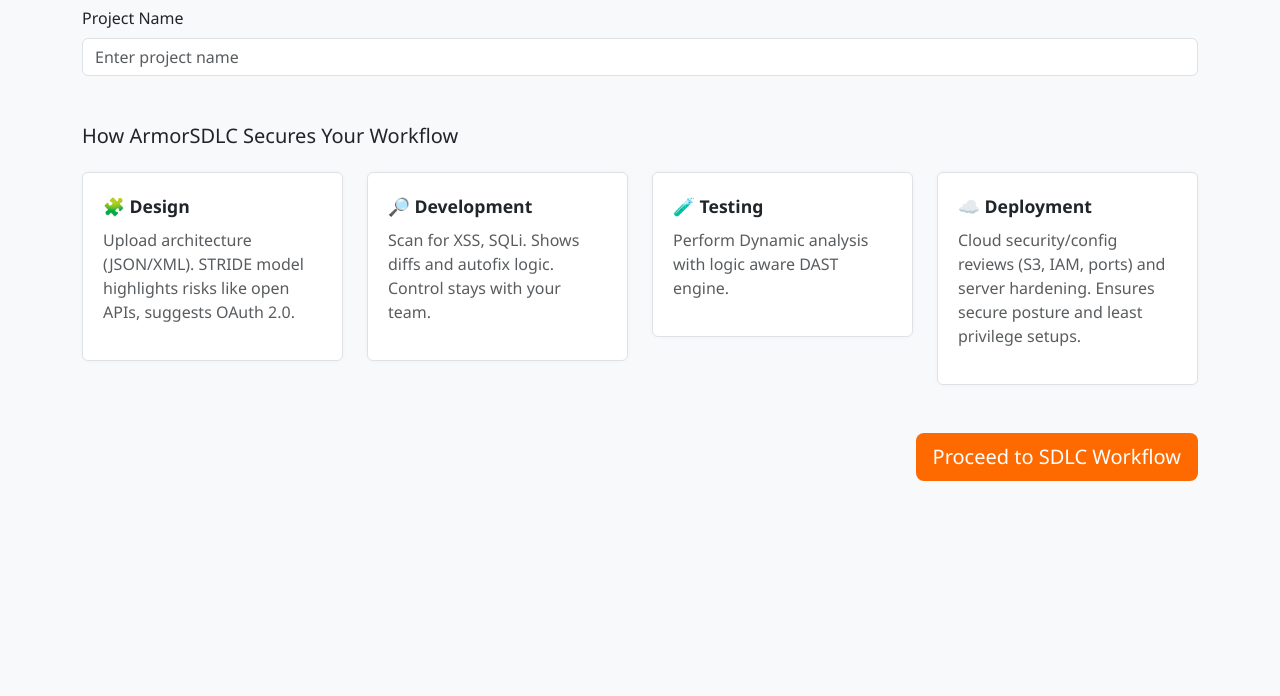
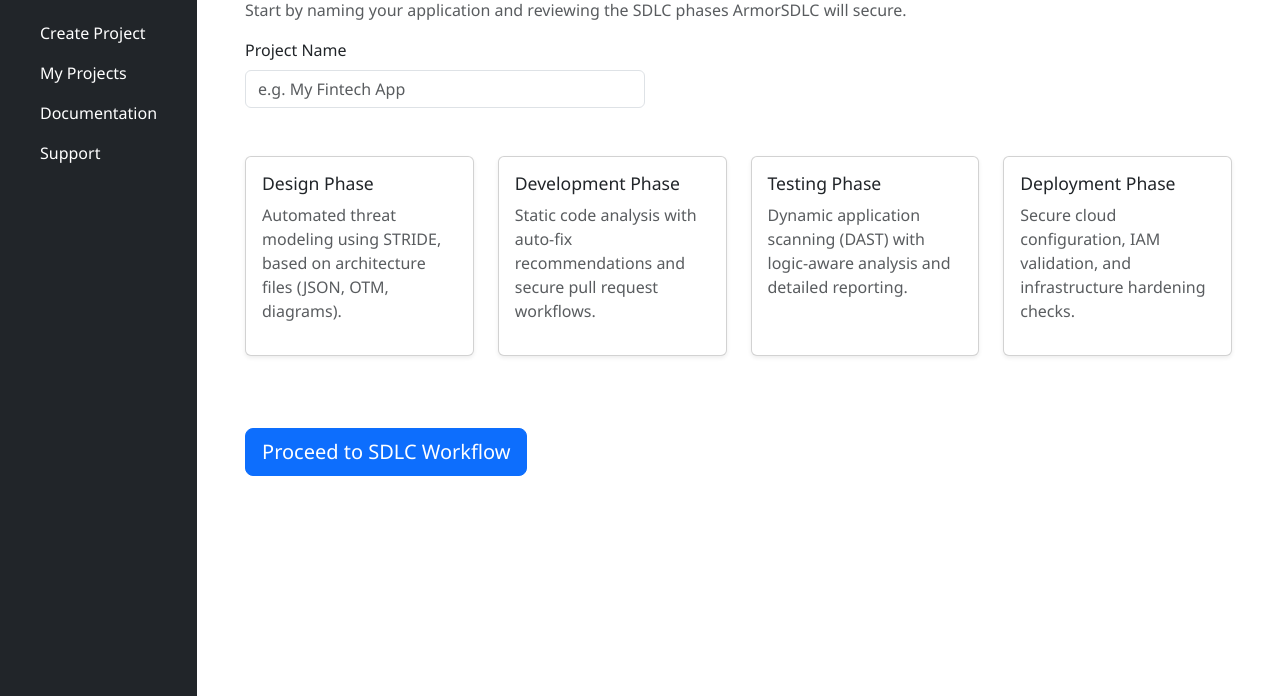
Before and after one commit to ViNi0608/armorsdlc, a plain HTML site: page prototype/03_create_project.html in a window 1280 px wide. Shown: the part 104-800 px from the top of the page. Drawn offline with nearby package versions, Linux system fonts and the light colour scheme.

Commit message:
03_create_project.html

```diff
--- a/prototype/03_create_project.html
+++ b/prototype/03_create_project.html
@@ -1,87 +1,85 @@
 <!DOCTYPE html>
 <html lang="en">
 <head>
-  <meta charset="UTF-8">
-  <title>Create New Project - ArmorSDLC</title>
-  <meta name="viewport" content="width=device-width, initial-scale=1">
-  <link href="https://cdn.jsdelivr.net/npm/bootstrap@5.3.0/dist/css/bootstrap.min.css" rel="stylesheet">
+  <meta charset="UTF-8" />
+  <title>Create Project – ArmorSDLC</title>
+  <meta name="viewport" content="width=device-width, initial-scale=1" />
+  <link href="https://cdn.jsdelivr.net/npm/bootstrap@5.3.0/dist/css/bootstrap.min.css" rel="stylesheet" />
   <style>
-    body {
-      background-color: #f8f9fa;
-      font-family: 'Segoe UI', sans-serif;
-    }
-    .phase-card {
-      border: 1px solid #dee2e6;
-      border-radius: 6px;
-      padding: 1.25rem;
-      transition: all 0.2s ease-in-out;
-      background: white;
-      box-shadow: 0 0 5px rgba(0,0,0,0.03);
-    }
-    .phase-card:hover {
-      box-shadow: 0 0 10px rgba(0,0,0,0.08);
-      transform: scale(1.01);
-    }
-    .phase-title {
-      font-size: 1.1rem;
-      font-weight: 600;
-    }
-    .btn-proceed {
-      background-color: #ff6a00;
-      color: white;
-    }
-    .btn-proceed:hover {
-      background-color: #e65c00;
-    }
+    body { font-family: 'Segoe UI', sans-serif; }
+    .sidebar { width: 250px; height: 100vh; }
+    .sidebar a { color: #fff; text-decoration: none; }
+    .sidebar a:hover { text-decoration: underline; }
+    .card-phase h5 { font-size: 1.1rem; }
   </style>
 </head>
 <body>
-  <div class="container py-5">
-    <h2 class="mb-4">Create New Project</h2>
+  <div class="d-flex">
+    <!-- Sidebar -->
+    <div class="bg-dark text-white p-4 sidebar">
+      <h4 class="mb-4">ArmorSDLC</h4>
+      <ul class="nav flex-column">
+        <li class="nav-item"><a class="nav-link" href="02_dashboard.html">Dashboard</a></li>
+        <li class="nav-item"><a class="nav-link active" href="03_create_project.html">Create Project</a></li>
+        <li class="nav-item"><a class="nav-link" href="06_my_projects.html">My Projects</a></li>
+        <li class="nav-item"><a class="nav-link" href="08_documentation.html">Documentation</a></li>
+        <li class="nav-item"><a class="nav-link" href="09_support.html">Support</a></li>
+      </ul>
+    </div>
 
-    <!-- Form -->
+    <!-- Main Content -->
+    <div class="p-5 flex-grow-1">
+      <h2 class="mb-3">Create a New Project</h2>
+      <p class="text-muted">Start by naming your application and reviewing the SDLC phases ArmorSDLC will secure.</p>
+
+      <!-- Project Form -->
       <form class="mb-5">
-      <div class="mb-3">
+        <div class="mb-3" style="max-width: 400px;">
           <label for="projectName" class="form-label">Project Name</label>
-        <input type="text" id="projectName" class="form-control" placeholder="Enter project name" required>
+          <input type="text" class="form-control" id="projectName" placeholder="e.g. My Fintech App" required>
         </div>
       </form>
 
-    <h5 class="mb-4">How ArmorSDLC Secures Your Workflow</h5>
-
-    <div class="row g-4 mb-5">
-      <div class="col-md-6 col-lg-3">
-        <div class="phase-card">
-          <div class="phase-title mb-2">🧩 Design</div>
-          <p class="text-muted">Upload architecture (JSON/XML). STRIDE model highlights risks like open APIs, suggests OAuth 2.0.</p>
+      <!-- SDLC Phase Overview -->
+<div class="row mb-5">
+  <div class="col-md-6 col-lg-3 mb-4">
+    <div class="card card-phase shadow-sm h-100">
+      <div class="card-body">
+        <h5 class="mb-2">Design Phase</h5>
+        <p class="text-muted">Automated threat modeling using STRIDE, based on architecture files (JSON, OTM, diagrams).</p>
       </div>
     </div>
-      <div class="col-md-6 col-lg-3">
-        <div class="phase-card">
-          <div class="phase-title mb-2">🔎 Development</div>
-          <p class="text-muted">Scan for XSS, SQLi. Shows diffs and autofix logic. Control stays with your team.</p>
+  </div>
+  <div class="col-md-6 col-lg-3 mb-4">
+    <div class="card card-phase shadow-sm h-100">
+      <div class="card-body">
+        <h5 class="mb-2">Development Phase</h5>
+        <p class="text-muted">Static code analysis with auto-fix recommendations and secure pull request workflows.</p>
       </div>
     </div>
-      <div class="col-md-6 col-lg-3">
-        <div class="phase-card">
-          <div class="phase-title mb-2">🧪 Testing</div>
-          <p class="text-muted">Perform Dynamic analysis with logic aware DAST engine.</p>
+  </div>
+  <div class="col-md-6 col-lg-3 mb-4">
+    <div class="card card-phase shadow-sm h-100">
+      <div class="card-body">
+        <h5 class="mb-2">Testing Phase</h5>
+        <p class="text-muted">Dynamic application scanning (DAST) with logic-aware analysis and detailed reporting.</p>
       </div>
     </div>
-      <div class="col-md-6 col-lg-3">
-        <div class="phase-card">
-          <div class="phase-title mb-2">☁️ Deployment</div>
-          <p class="text-muted">Cloud security/config reviews (S3, IAM, ports) and server hardening. Ensures secure posture and least privilege setups.</p>
+  </div>
+  <div class="col-md-6 col-lg-3 mb-4">
+    <div class="card card-phase shadow-sm h-100">
+      <div class="card-body">
+        <h5 class="mb-2">Deployment Phase</h5>
+        <p class="text-muted">Secure cloud configuration, IAM validation, and infrastructure hardening checks.</p>
+      </div>
     </div>
   </div>
 </div>
 
-    <!-- CTA -->
-    <div class="text-end">
-      <a href="04_phase_selector.html" class="btn btn-proceed btn-lg">Proceed to SDLC Workflow</a>
+
+      <!-- Proceed Button -->
+      <a href="04_phase_selector.html" class="btn btn-primary btn-lg">Proceed to SDLC Workflow</a>
     </div>
   </div>
-
-  <script src="https://cdn.jsdelivr.net/npm/bootstrap@5.3.0/dist/js/bootstrap.bundle.min.js"></script>
 </body>
 </html>
```
Lines whose indentation alone changed are shown as unchanged.
